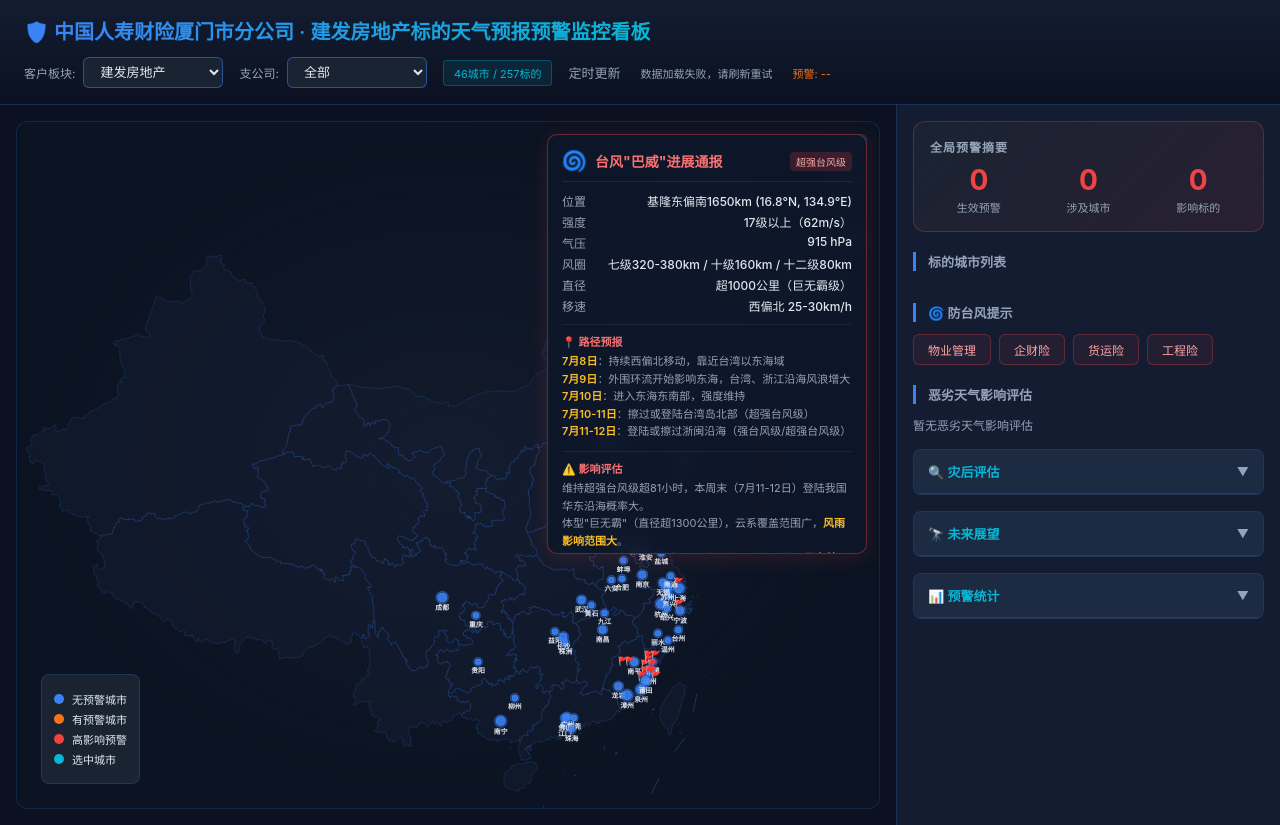
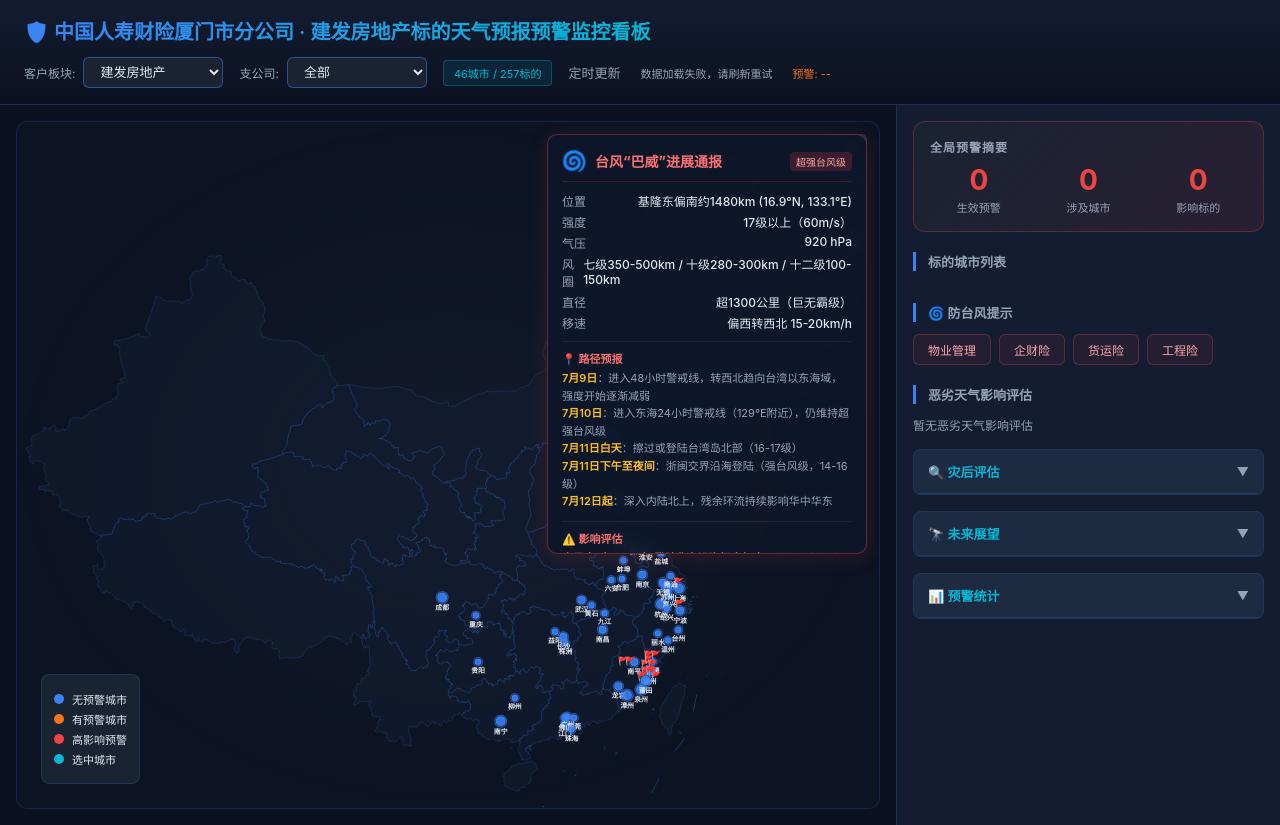
Before and after one commit to qiqi1616/jianfa-weather-dashboard, a plain HTML site: page index.html in a window 1280 px wide. Drawn offline with Linux system fonts and the light colour scheme; no server answers.

Commit message:
🌀 更新台风巴威面板 - 0708 16:00实况

```diff
--- a/index.html
+++ b/index.html
@@ -966,44 +966,44 @@
     <div class="typhoon-panel">
     <div class="tp-header">
       <span class="tp-icon">🌀</span>
-      <span class="tp-title">台风"巴威"进展通报</span>
+      <span class="tp-title">台风“巴威”进展通报</span>
       <span class="tp-badge">超强台风级</span>
     </div>
-    <div class="tp-row"><span>位置</span><span class="tp-val">基隆东偏南1650km (16.8°N, 134.9°E)</span></div>
-    <div class="tp-row"><span>强度</span><span class="tp-val">17级以上（62m/s）</span></div>
-    <div class="tp-row"><span>气压</span><span class="tp-val">915 hPa</span></div>
-    <div class="tp-row"><span>风圈</span><span class="tp-val">七级320-380km / 十级160km / 十二级80km</span></div>
-    <div class="tp-row"><span>直径</span><span class="tp-val">超1000公里（巨无霸级）</span></div>
-    <div class="tp-row"><span>移速</span><span class="tp-val">西偏北 25-30km/h</span></div>
+    <div class="tp-row"><span>位置</span><span class="tp-val">基隆东偏南约1480km (16.9°N, 133.1°E)</span></div>
+    <div class="tp-row"><span>强度</span><span class="tp-val">17级以上（60m/s）</span></div>
+    <div class="tp-row"><span>气压</span><span class="tp-val">920 hPa</span></div>
+    <div class="tp-row"><span>风圈</span><span class="tp-val">七级350-500km / 十级280-300km / 十二级100-150km</span></div>
+    <div class="tp-row"><span>直径</span><span class="tp-val">超1300公里（巨无霸级）</span></div>
+    <div class="tp-row"><span>移速</span><span class="tp-val">偏西转西北 15-20km/h</span></div>
 
     <div class="tp-section">
       <div class="tp-section-title">📍 路径预报</div>
       <div class="tp-text">
-        <strong>7月8日</strong>：持续西偏北移动，靠近台湾以东海域<br>
-        <strong>7月9日</strong>：外围环流开始影响东海，台湾、浙江沿海风浪增大<br>
-        <strong>7月10日</strong>：进入东海东南部，强度维持<br>
-        <strong>7月10-11日</strong>：擦过或登陆台湾岛北部（超强台风级）<br>
-        <strong>7月11-12日</strong>：登陆或擦过浙闽沿海（强台风级/超强台风级）
+        <strong>7月9日</strong>：进入48小时警戒线，转西北趋向台湾以东海域，强度开始逐渐减弱<br>
+        <strong>7月10日</strong>：进入东海24小时警戒线（129°E附近），仍维持超强台风级<br>
+        <strong>7月11日白天</strong>：擦过或登陆台湾岛北部（16-17级）<br>
+        <strong>7月11日下午至夜间</strong>：浙闽交界沿海登陆（强台风级，14-16级）<br>
+        <strong>7月12日起</strong>：深入内陆北上，残余环流持续影响华中华东
       </div>
     </div>
 
     <div class="tp-section">
       <div class="tp-section-title">⚠️ 影响评估</div>
       <div class="tp-text">
-        维持超强台风级超81小时，本周末（7月11-12日）登陆我国华东沿海概率大。<br>
-        体型"巨无霸"（直径超1300公里），云系覆盖范围广，<strong>风雨影响范围大</strong>。<br>
-        华东沿海（浙江、上海）及福建北部需重点防范。<strong>巨台特性：登陆点之外仍需警惕</strong>。
+        <strong>本周末（11-12日）登陆华东沿海概率极大</strong>，路径闽浙二选一。已维持超强台风级超96小时，为近年少见“巨无霸”级台风。<br>
+        登陆强度或对标<strong>“利奇马”</strong>（2019年），9-15日华东华中华北自南向北暴雨。<br>
+        <strong>江苏已通知9-10日暂停中小学线下教学</strong>，杭州按“超强台风正面登陆浙江”最不利局面部署。
       </div>
     </div>
 
     <div class="tp-section">
       <div class="tp-section-title">📊 看板标的关注</div>
       <div class="tp-text">
-        华东沿海城市标的需高度警惕，尤其是<strong>浙江、上海、福建（福州、宁德）</strong>等区域。地图已标注🚩高风险标的位置。
+        本看板115城中，<strong>浙江（杭州、宁波、温州、台州、嘉兴、绍兴）、上海、江苏（南京、苏州、无锡、南通）</strong>等华东城市标的需重点关注。福建沿海标的也需提高警惕。<strong>7月9日起</strong>外围风雨逐步显现，10日夜间起厦门明显降水。
       </div>
     </div>
 
-    <div class="tp-time">数据来源：中央气象台 · 更新时间：2026-07-08 07:56</div>
+    <div class="tp-time">数据来源：中央气象台 · 更新时间：2026-07-08 16:00</div>
   </div>
 
       <svg id="chinaMap" viewBox="0 0 1000 800" preserveAspectRatio="xMidYMid meet">
```
